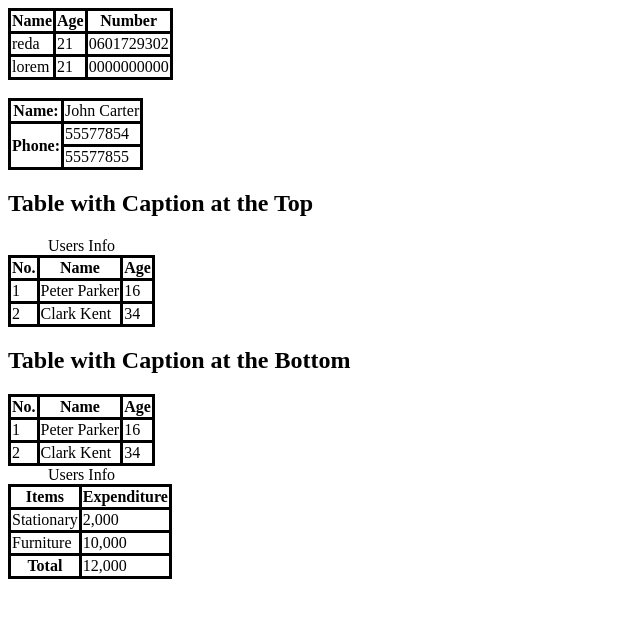
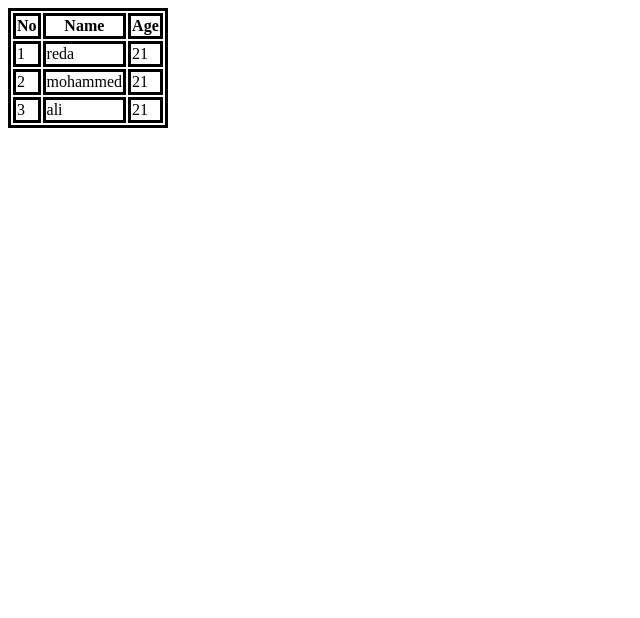
Before and after one commit to Reda-Hammada/HTML---Auto-Formation, a plain HTML site: page HTML Tables/index.html in a window 1280 px wide. Shown: the whole page, without its empty margins (0-640 px from the left). Drawn offline with Linux system fonts and the light colour scheme.

Commit message:
html table example 1 finished

```diff
--- a/HTML Tables/index.html
+++ b/HTML Tables/index.html
@@ -8,110 +8,36 @@
     <style>
         table,th, td{
 
-            border: solid;
-            border-collapse: collapse;
+            border: 3px solid #000;
         }
 
-        .secondary {
 
-            caption-side: bottom;
-        }
     </style>
 </head>
 <body>
-    <table>    <!--Example 1-->
+    <!--Example 1-->
+   <table>
        <tr>
-            <th>Name</th>
-            <th>Age</th>
-            <th>Number</th>
-        </tr>
-        <tr>
-            <td>reda</td>
-            <td>21</td>
-            <td>0601729302</td>
-        </tr>
-        <tr>
-            <td>lorem</td>
-            <td>21</td>
-            <td>0000000000</td>
-        </tr>
-    </table>
-    <table><br>
-        <tr> <!--Example 2-->
-            <th>Name:</th>
-            <td>John Carter</td>
-        </tr>
-        <tr>
-            <th rowspan="2">Phone:</th>
-            <td>55577854</td>
-        </tr>
-        <tr>
-            <td>55577855</td>
-        </tr>
-    </table>
-    <table> <!--Example 3-->
-        <h2>Table with Caption at the Top</h2>
-
-        <caption>Users Info</caption>
-        <tr>
-            <th>No.</th>
+           <th>No</th>
            <th>Name</th>
            <th>Age</th>
        </tr>
        <tr>
            <td>1</td>
-            <td>Peter Parker</td>
-            <td>16</td>
+           <td>reda</td>
+           <td>21</td>
        </tr>
        <tr>
            <td>2</td>
-            <td>Clark Kent</td>
-            <td>34</td>
-        </tr>
-    </table>
-
-    <h2>Table with Caption at the Bottom</h2>
-    <table class="secondary">
-        <caption>Users Info</caption>
-        <tr>
-            <th>No.</th>
-            <th>Name</th>
-            <th>Age</th>
+           <td>mohammed</td>
+           <td>21</td>
        </tr>
        <tr>
-            <td>1</td>
-            <td>Peter Parker</td>
-            <td>16</td>
+           <td>3</td>
+           <td>ali</td>
+           <td>21</td>
        </tr>
-        <tr>
-            <td>2</td>
-            <td>Clark Kent</td>
-            <td>34</td>
-        </tr>
-    </table>
-    <table>  <!--Example 4-->
-        <thead>
-            <tr>
-                <th>Items</th>
-                <th>Expenditure</th>
-            </tr>
-        </thead>
-        <tbody>
-            <tr>
-                <td>Stationary</td>
-                <td>2,000</td>
-            </tr>
-            <tr>
-                <td>Furniture</td>
-                <td>10,000</td>
-            </tr>
-        </tbody>
-        <tfoot>
-            <tr>
-                <th>Total</th>
-                <td>12,000</td>
-            </tr>
-        </tfoot>
+       <!--Example 2-->
    </table>
 </body>
 </html>
```
Also changed, not shown: HTML FORM/index.html (renamed from index.html). Lines whose indentation alone changed are shown as unchanged.
